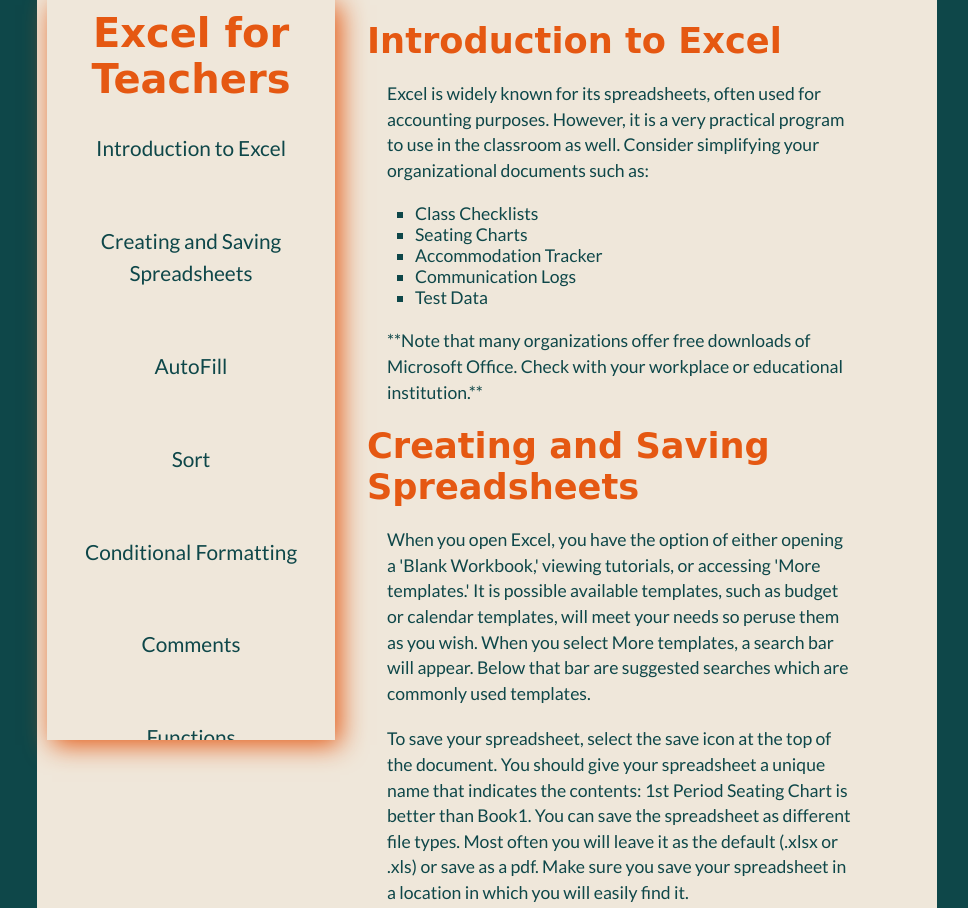
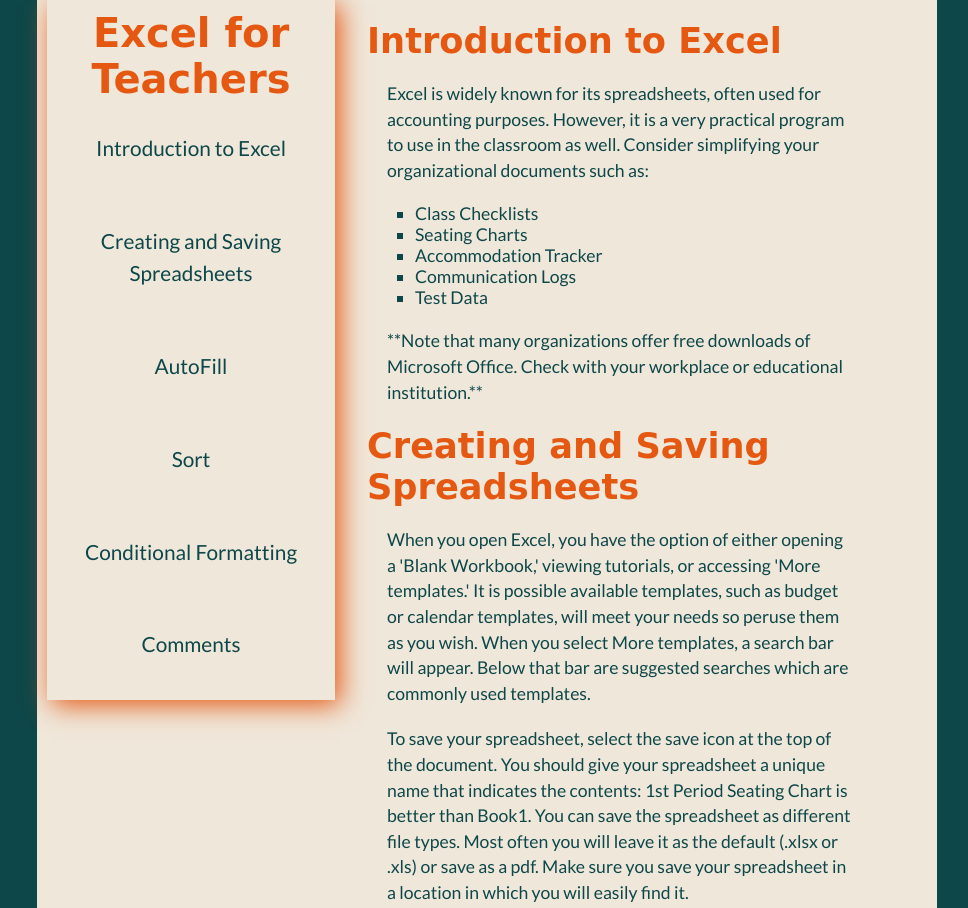
Before and after one commit to VJones2112/technicaldocpage_fcc, a plain HTML site: page index.html in a window 1280 px wide. Shown: the top 908 px of the page, without its empty margins (153-1121 px from the left). Drawn offline with Linux system fonts and the light colour scheme; a web font is replaced by a local one.

Commit message:
Reduced height of nav so it wouldn't cover footer links

```diff
--- a/style.css
+++ b/style.css
@@ -138,7 +138,7 @@ footer i {
         width: 18rem;
         margin-left: 10px;
         overflow: scroll;
-        height: 90%;
+        height: 85%;
         position:fixed;
     }
 
```
Also changed, not shown: index.html (+0 -1 lines).
